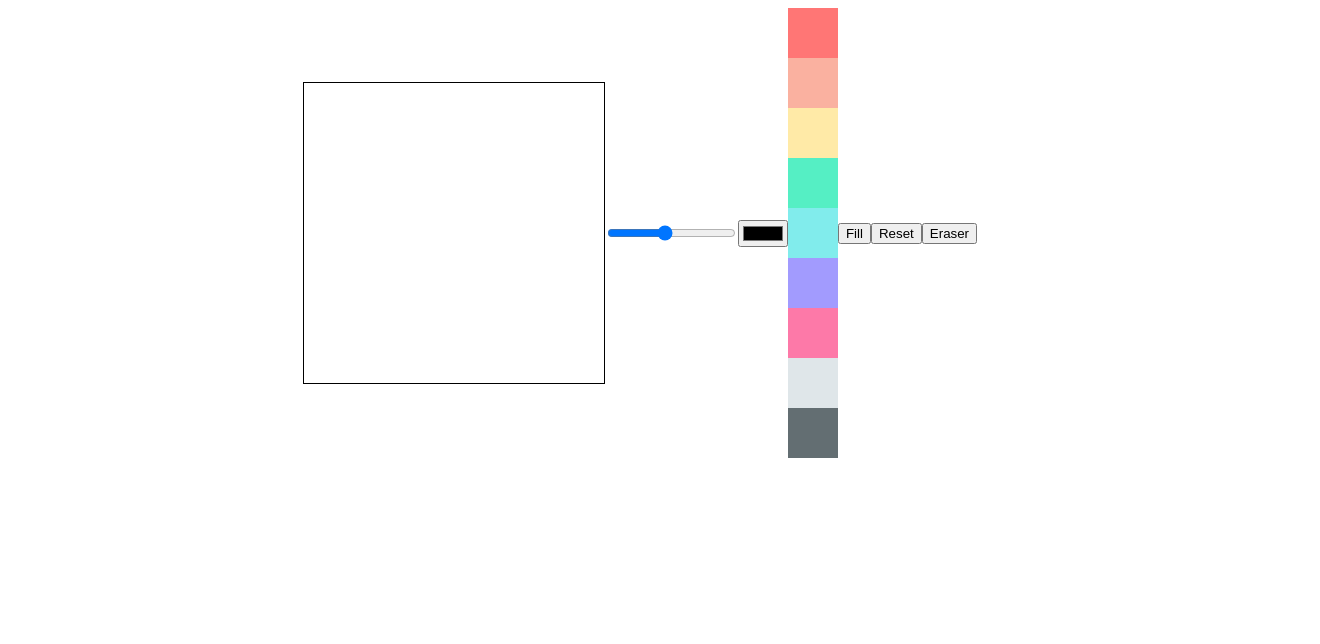
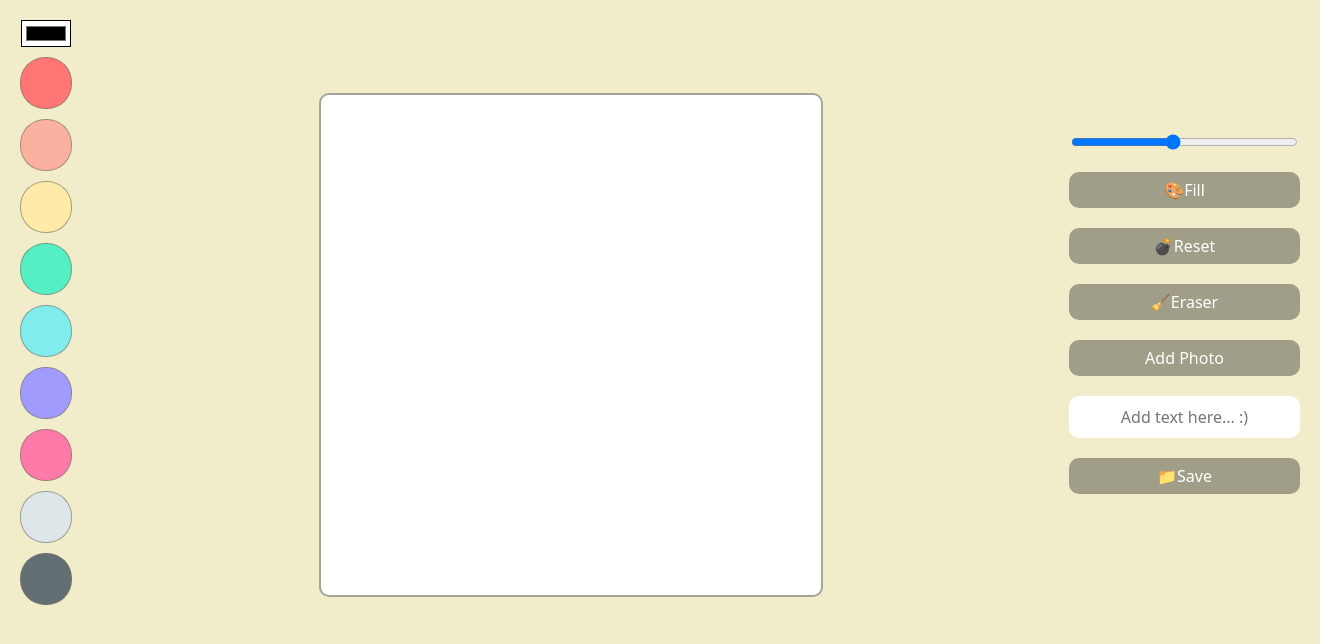
Before and after one commit to 1o18z/DrawingBoard, a plain HTML site: page index.html in a window 1280 px wide. Shown: the whole page, 1320 px wide, since content can reach past the window. Drawn offline with Linux system fonts and the light colour scheme.

Commit message:
Add Image-download n Image-button n style

```diff
--- a/app.js
+++ b/app.js
@@ -1,86 +1,128 @@
-const colorOptions = Array.from(document.getElementsByClassName("color-option"));
-// 배열 생성 (그냥 가져오면 HTMLCollection으로 줘서 ㅇㅇ)
+const colorOptions = Array.from(
+    document.getElementsByClassName("color-option")
+  );// 배열 생성 (그냥 가져오면 HTMLCollection으로 줘서
+// forEach 함수 사용해야 해서 배열로 가져오려고 Array.from함)
 const lineWidth = document.getElementById("line-width"); // id가 line-width인 input 가져와서 lineWidth라 선언
 const color = document.getElementById("color");
 const modeBtn = document.getElementById("mode-btn");
 const resetBtn = document.getElementById("reset-btn");
 const eraseBtn = document.getElementById("erase-btn");
+const saveBtn = document.getElementById("save");
+const fileInput = document.getElementById("file");
+const textInput = document.getElementById("text");
+
 const canvas = document.querySelector("canvas"); // index.html에서 canvas 가져옴
 const ctx = canvas.getContext("2d");
 
- const CANVAS_WIDTH = 400;
- const CANVAS_HEIGHT = 400;
-
- canvas.width = 300; // 캔버스 너비 800
- canvas.height = 300; // 캔버스 높이 800
+const CANVAS_WIDTH = 500;
+const CANVAS_HEIGHT = 500;
+canvas.width = CANVAS_WIDTH; // 캔버스 너비 400
+canvas.height = CANVAS_HEIGHT; // 캔버스 높이 400
 ctx.lineWidth = lineWidth.value; // 위에서 지정한 lineWidth(id가 line-width인 input)의 기본값을 ctx의 lineWidth에도 적용
+// 자바스크립트 실행될 때 ctx.lineWidth를 input의 기본값으로 초기화 해줌
+// 계속 lineWidth 업데이트 X. 딱 한 번만 실행됨
+ctx.lineCap = "round";
 let isPainting = false; // isPainting 기본값 false
 let isFilling = false;
 
- function onMove(event){
-    if(isPainting){
+function onMove(event) {
+    if (isPainting) {
         ctx.lineTo(event.offsetX, event.offsetY); // 선 따라 그림
         ctx.stroke(); // 선을 그림 (필수)
         return; // isPainting이 true면 stroke 써서 선 그리고 함수 끝냄
     }
-    ctx.beginPath(); // 이걸 안 쓰면 예를 들어 선 굵기 변경할 경우 기존에 있던 선까지 모든 선의 길이가 변경됨
     ctx.moveTo(event.offsetX, event.offsetY); //이거 else아님 if문 끝내고 실행하는 코드임
     // isPainting이 false면 마우스가 있는 곳으로 브러쉬만 움직임
     // 마우스 누른채로 움직이면 유저가 있던 곳으로부터 움직이는 곳으로 선 그림
 }
- function onMouseDown(){
+function onMouseDown() {
     isPainting = true; // 마우스 눌려지면 isPainting true고 위 함수의 조건문 따라 선 그려짐
 }
- function onMouseUp(){
+function onMouseUp() {
     isPainting = false; // 마우스 떼면 isPainting false고 위 함수 따라 선만 이동
+    ctx.beginPath();
 }
-function onLineWidthChange(event){
+function onLineWidthChange(event) {
     ctx.lineWidth = event.target.value;
   }
-function onColorChange(event){
+
+  function onColorChange(event) {
     ctx.strokeStyle = event.target.value;
     ctx.fillStyle = event.target.value;
   }
 
-function onColorClick(event){
+  function onColorClick(event) {
     //dir은 객체 가져오는거
     // data- 썼으니까 value 대신 dataset
     // 콘솔 들어가서 보면 dataset 안에 있는 거 볼 수 있음
-    ctx.strokeStyle = event.target.dataset.color; // 선 색 변경
-    ctx.fillStyle = event.target.dataset.color; // 채우기 색 변경
-    color.value =  event.target.dataset.color;
-    // 원래 있던 색상표에 현재 선택된 색상 보여주기 위함
+    const colorValue = event.target.dataset.color;
+    ctx.strokeStyle = colorValue; // 선 색 변경
+    ctx.fillStyle = colorValue; // 채우기 색 변경
+    color.value = colorValue; // 원래 있던 색상표에 현재 선택된 색상 보여주기 위함
 }
-function onModeClick(event){
-    if(isFilling){
+function onModeClick() {
+    if (isFilling) {
       isFilling = false;
       modeBtn.innerText = "Fill";
-    }else{
+    } else {
       isFilling = true;
       modeBtn.innerText = "Draw";
-        canvas.fillStyle = event.target.dataset.color;
     }
-
   }
-function onCanvasClick(){
-    if(isFilling){
+function onCanvasClick() {
+    if (isFilling) {
         ctx.fillRect(0, 0, CANVAS_WIDTH, CANVAS_HEIGHT);
         // 사각형 그려서 채우기
     }
 }
-function onResetClick(){
+function onResetClick() {
     // window.location.reload();
     ctx.fillStyle = "white";
     ctx.fillRect(0, 0, CANVAS_WIDTH, CANVAS_HEIGHT);
 }
-function onEraseClick(){
+function onEraseClick() {
     // 채우기 모드일 때 erase 선택하면 그리기 모드로 다시 바꿔줌
     ctx.strokeStyle = "white";
     isFilling = false;
     modeBtn.innerText = "Fill";
 }
+function onFileChange(event) {
+    const file = event.target.files[0];
+    const url = URL.createObjectURL(file);
+    const image = new Image();
+    image.src = url;
+    image.onload = function () {
+      ctx.drawImage(image, 0, 0, CANVAS_WIDTH, CANVAS_HEIGHT);
+      fileInput.value = null;
+    };
+  }
 
-canvas.addEventListener("mousemove", onMove)
+  function onDoubleClick(event) {
+    const text = textInput.value;
+    if (text !== "") {
+        ctx.save(); // save 사용해서 현재 상태, 색상, 스타일 등 저장 (3)
+        ctx.lineWidth = 1; // 그래서 텍스트 실행 전에 선 굵기 1로 넣어줬더니 그림 브러쉬까지 1로 되어버림 (2)
+        ctx.font = "68px sans-serif"; // 글씨가 채워졌으면 하면 아래를 fillText로
+        ctx.fillText(text, event.offsetX, event.offsetY);
+        // 여기까지 하고 더블클릭해도 글씨가 뭔가 이상하게 나옴 (1)
+        // -> line-width가 기본값 5로 되어있어서 그럼
+        ctx.restore(); // save와 restore 사이에서는 마음껏 수정할 수 있지만 저장되지는 않음 (4)
+        // 즉 save 와 restore 사이에 넣어준 선 굵기와 폰트는 ctx.strokeText를 사용할 때만 적용되고 끝나면 적용 안 됨 (5)
+    }
+
+}
+function onSaveClick(){
+    const url = canvas.toDataURL(); // 우리가 캔버스에 그린 그림을 URL로 변환하고 (1)
+    const a = document.createElement("a"); // a 태그 만들어 가짜 린크 만든 후에 (2)
+    a.href = url // 링크의 href는 그림 URL로 설정해주고 (3)
+    a.download = "myDrawing.png" // myDrawing.png라는 파일명으로 저장시킨다고 설명하고 (4)
+    a.click(); // 마지막으로 클릭하면 파일이 다운로드 됨 (5)
+}
+
+
+
+canvas.addEventListener("dblclick", onDoubleClick);
+canvas.addEventListener("mousemove", onMove);
 canvas.addEventListener("mousedown", onMouseDown);
 canvas.addEventListener("mouseup", onMouseUp);
 canvas.addEventListener("mouseleave", onMouseUp);
@@ -104,3 +146,6 @@ canvas.addEventListener("click", onCanvasClick);
 
 resetBtn.addEventListener("click", onResetClick);
 eraseBtn.addEventListener("click", onEraseClick);
+
+fileInput.addEventListener("change", onFileChange);
+saveBtn.addEventListener("click", onSaveClick);
--- a/index.html
+++ b/index.html
@@ -10,13 +10,8 @@
 </head>
 
 <body>
-
-    <canvas></canvas>
-    <input id="line-width" type="range" min="1" max="10" value="5" step="0.5" />
-    <!-- 범위 조정하는 input 만들고 최솟값 1 최댓값 10 기본값 5 단위 0.5 -->
-    <input id="color" type="color" />
-
-    <div>
+    <div class="color-options">
+        <input id="color" type="color" />
         <div class="color-option" style="background-color:#ff7675" data-color="#ff7675"></div>
         <div class="color-option" style="background-color:#fab1a0" data-color="#fab1a0"></div>
         <div class="color-option" style="background-color:#ffeaa7" data-color="#ffeaa7"></div>
@@ -27,12 +22,25 @@
         <div class="color-option" style="background-color:#dfe6e9" data-color="#dfe6e9"></div>
         <div class="color-option" style="background-color:#636e72" data-color="#636e72"></div>
         <!-- data- 사용사면 원하는 뭐든지 넣을 수 있음 -->
+        <!-- 그냥 html에 데이터 넣어주고 나중에 자바스크립트에서 사용할 일 있으면 쓰면 됨 (data-) -->
     </div>
-    <button id="mode-btn">Fill</button>
-    <button id="reset-btn">Reset</button>
-    <button id="erase-btn">Eraser</button>
+    <canvas></canvas>
 
-
+    <!-- 범위 조정하는 input 만들고 최솟값 1 최댓값 10 기본값 5 단위 0.5 -->
+    <div class="btns">
+        <input id="line-width" type="range" min="1" max="10" value="5" step="0.5" />
+        <button id="mode-btn">🎨Fill</button>
+        <button id="reset-btn">💣Reset</button>
+        <button id="erase-btn">🧹Eraser</button>
+        <label for="file">
+            <!-- label의 for값이랑 input의 id값이 같으면 됨 -->
+            Add Photo
+            <input type="file" accept="image/*" id="file" />
+        </label>
+        <!-- accept 안 써주면 사진 뿐 아니라 영상도 선택돼서 사진만 선택 가능하고 사진은 어느거나 상관 없다고 넣은 것 -->
+        <input type="text" id="text" placeholder="Add text here... :)" />
+        <button id="save">📁Save</button>
+    </div>
     <script src="app.js"></script>
 </body>
 
--- /dev/null
+++ b/reset.css
@@ -0,0 +1,44 @@
+
+html, body, div, span, applet, object, iframe,
+h1, h2, h3, h4, h5, h6, p, blockquote, pre,
+a, abbr, acronym, address, big, cite, code,
+del, dfn, em, img, ins, kbd, q, s, samp,
+small, strike, strong, sub, sup, tt, var,
+b, u, i, center,
+dl, dt, dd, ol, ul, li,
+fieldset, form, label, legend,
+table, caption, tbody, tfoot, thead, tr, th, td,
+article, aside, canvas, details, embed,
+figure, figcaption, footer, header, hgroup,
+menu, nav, output, ruby, section, summary,
+time, mark, audio, video {
+	margin: 0;
+	padding: 0;
+	border: 0;
+	font-size: 100%;
+	font: inherit;
+	vertical-align: baseline;
+}
+/* HTML5 display-role reset for older browsers */
+article, aside, details, figcaption, figure,
+footer, header, hgroup, menu, nav, section {
+	display: block;
+}
+body {
+	line-height: 1;
+}
+ol, ul {
+	list-style: none;
+}
+blockquote, q {
+	quotes: none;
+}
+blockquote:before, blockquote:after,
+q:before, q:after {
+	content: '';
+	content: none;
+}
+table {
+	border-collapse: collapse;
+	border-spacing: 0;
+}
--- a/styles.css
+++ b/styles.css
@@ -1,18 +1,78 @@
+@import "reset.css";
+
 
 canvas {
-    /* width: 800px;
-    height: 800px; */
-    border: 1px solid black;
+    background-color: rgb(255, 255, 255);
+    border-radius: 10px;
+    border: 2px solid rgba(122, 121, 105, 0.674);
+    margin-top:65px;
 }
 
 body{
+    width: 100%;
+    height: 100%;
     display: flex;
-    justify-content: center;
+    gap:20px;
+    justify-content: space-between;
+    /* 처음과 마지막 item을 시작과 끝 부분에 정렬하고 나머지 item들을 일정 간격으로 정렬 */
+    align-items: center;
+    background-color: rgba(218, 208, 114, 0.366);
+    padding : 20px;
+    font-family: system-ui, -apple-system, BlinkMacSystemFont, 'Segoe UI', Roboto, Oxygen, Ubuntu, Cantarell, 'Open Sans', 'Helvetica Neue', sans-serif;
+}
+.color-options{
+    display: flex;
+    flex-direction: column;
+    gap:10px;
     align-items: center;
 }
-
 .color-option {
     width:50px;
     height: 50px;
     cursor: pointer;
+    border: 1px rgba(122, 121, 105, 0.674) solid;
+    border-radius: 25px;
+    cursor: pointer;
+    transition: transform ease-in-out .1s;
 }
+.color-option:hover {
+    transform: scale(1.2);
+}
+
+.btns{
+    display: flex;
+    flex-direction: column;
+    gap: 20px;
+}
+input#color {
+    background-color: white;
+}
+
+button, label {
+    all:unset;
+    /* 버튼의 모든 css 제거 */
+    padding:10px 0;
+    text-align: center;
+    background-color: rgba(122, 121, 105, 0.674);
+    color:white;
+    cursor: pointer;
+    font-weight: 500;
+    border-radius: 10px;
+    transition: opacity linear .1s;
+}
+button:hover{
+    opacity: 0.5;
+}
+input#text{
+    all:unset;
+    padding: 10px 0;
+    text-align: center;
+    border-radius: 10px;
+    font-weight: 500;
+    background-color: white;
+}
+input#file {
+    display: none;
+
+    /* 원래 input 사라짐 */
+}
```
Lines whose indentation alone changed are shown as unchanged.
